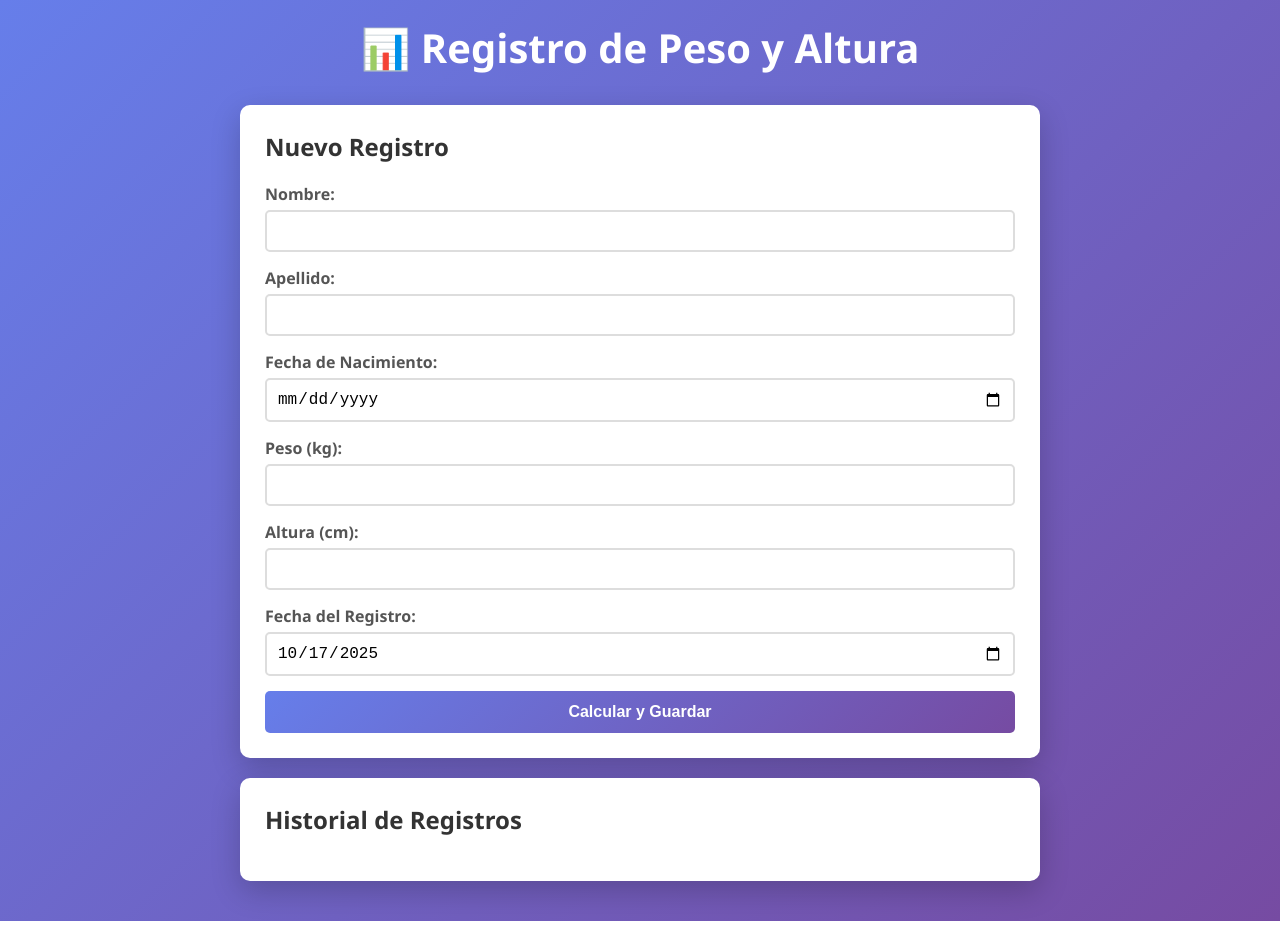
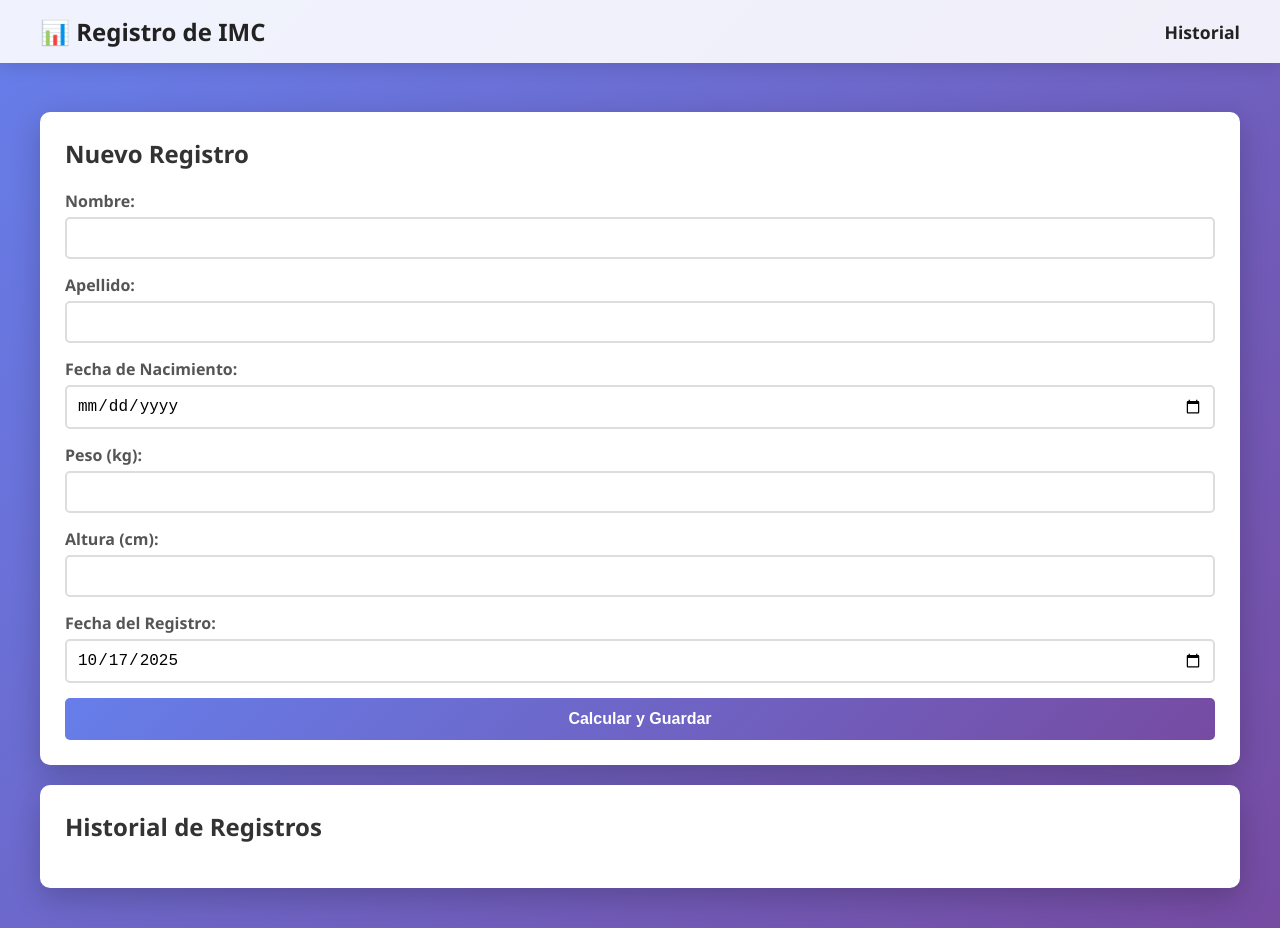
Before and after one commit to camachoo18/PRACTICA-CIBER-PPS, a website with bundled scripts: page public/index.html in a window 1280 px wide. Built offline with nearby package versions, Linux system fonts and the light colour scheme; files whose address does not match are found by name.

Commit message:
create: navbar

```diff
--- a/public/css/styles.css
+++ b/public/css/styles.css
@@ -7,23 +7,27 @@
 body {
     font-family: 'Segoe UI', Tahoma, Geneva, Verdana, sans-serif;
     background: linear-gradient(135deg, #667eea 0%, #764ba2 100%);
+    min-width: 320px;
     min-height: 100vh;
     padding: 20px;
+    padding-top: 80px; /* espacio para navbar fija */
 }
 
 .container {
-    max-width: 800px;
+    max-width: 1200px;
     margin: 0 auto;
+    margin-top: 2rem;
 }
 
 h1 {
-    color: white;
+    color: #222;
     text-align: center;
     margin-bottom: 30px;
     font-size: 2.5em;
 }
 
 .card {
+
     background: white;
     border-radius: 10px;
     padding: 25px;
@@ -82,42 +86,47 @@ input:focus {
     background: linear-gradient(135deg, #f5f7fa 0%, #c3cfe2 100%);
 }
 
-#patientInfo {
-    background: #e8f4f8;
-    padding: 15px;
-    border-radius: 8px;
-    margin-bottom: 15px;
-    border-left: 4px solid #667eea;
-}
-
-#patientInfo p {
-    margin: 5px 0;
-    color: #333;
-    font-weight: 500;
-}
-
 .record-item {
-    padding: 15px;
+    padding: 12px;
     background: #f8f9fa;
     border-left: 4px solid #667eea;
-    margin-bottom: 15px;
+    margin-bottom: 10px;
     border-radius: 5px;
 }
 
-.record-patient {
-    font-weight: bold;
-    color: #333;
-    margin-bottom: 8px;
-    font-size: 1.1em;
+.navbar {
+    display: flex;
+    justify-content: space-between; /* separa izquierda/derecha */
+    align-items: center;
+    background: rgba(255, 255, 255, 0.9);
+    padding: 15px 40px;
+    box-shadow: 0 5px 15px rgba(0, 0, 0, 0.1);
+    position: fixed;
+    top: 0;
+    left: 0;
+    width: 100%;
+    z-index: 1000;
 }
 
-.record-details {
-    color: #555;
-    margin-top: 5px;
+.navbar-left h1 {
+    font-size: 1.5em;
+    color: #222;
+    margin: 0;
 }
 
-.record-age {
-    color: #666;
-    font-style: italic;
-    font-size: 0.9em;
+.navbar-left a {
+    text-decoration: none;
+    color: #222;
 }
+
+.navbar-right a {
+    text-decoration: none;
+    color: #222;
+    font-weight: 600;
+    font-size: 1.1em;
+    transition: color 0.3s;
+}
+
+.navbar-right a:hover {
+    color: #667eea;
+}
--- a/public/index.html
+++ b/public/index.html
@@ -7,9 +7,18 @@
     <link rel="stylesheet" href="css/styles.css">
 </head>
 <body>
+    <header>
+        <nav class="navbar">
+            <div class="navbar-left">
+                <a href=""><h1>📊 Registro de IMC</h1></a>
+            </div>
+            <div class="navbar-right">
+                <a href="">Historial</a>
+            </div>
+        </nav>
+    </header>
+
     <div class="container">
-        <h1>📊 Registro de Peso y Altura</h1>
-
         <div class="card">
             <h2>Nuevo Registro</h2>
             <form id="imcForm">
```
